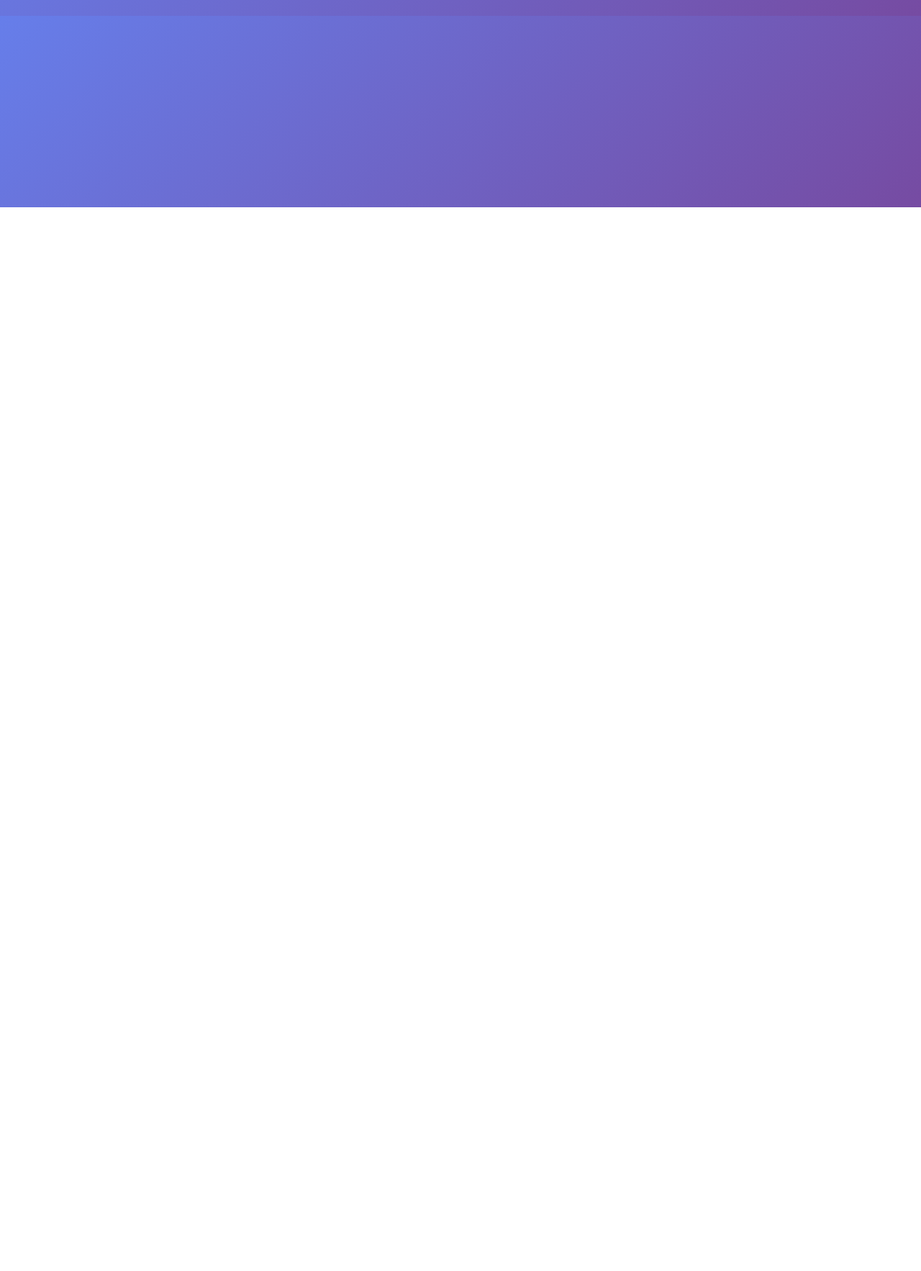
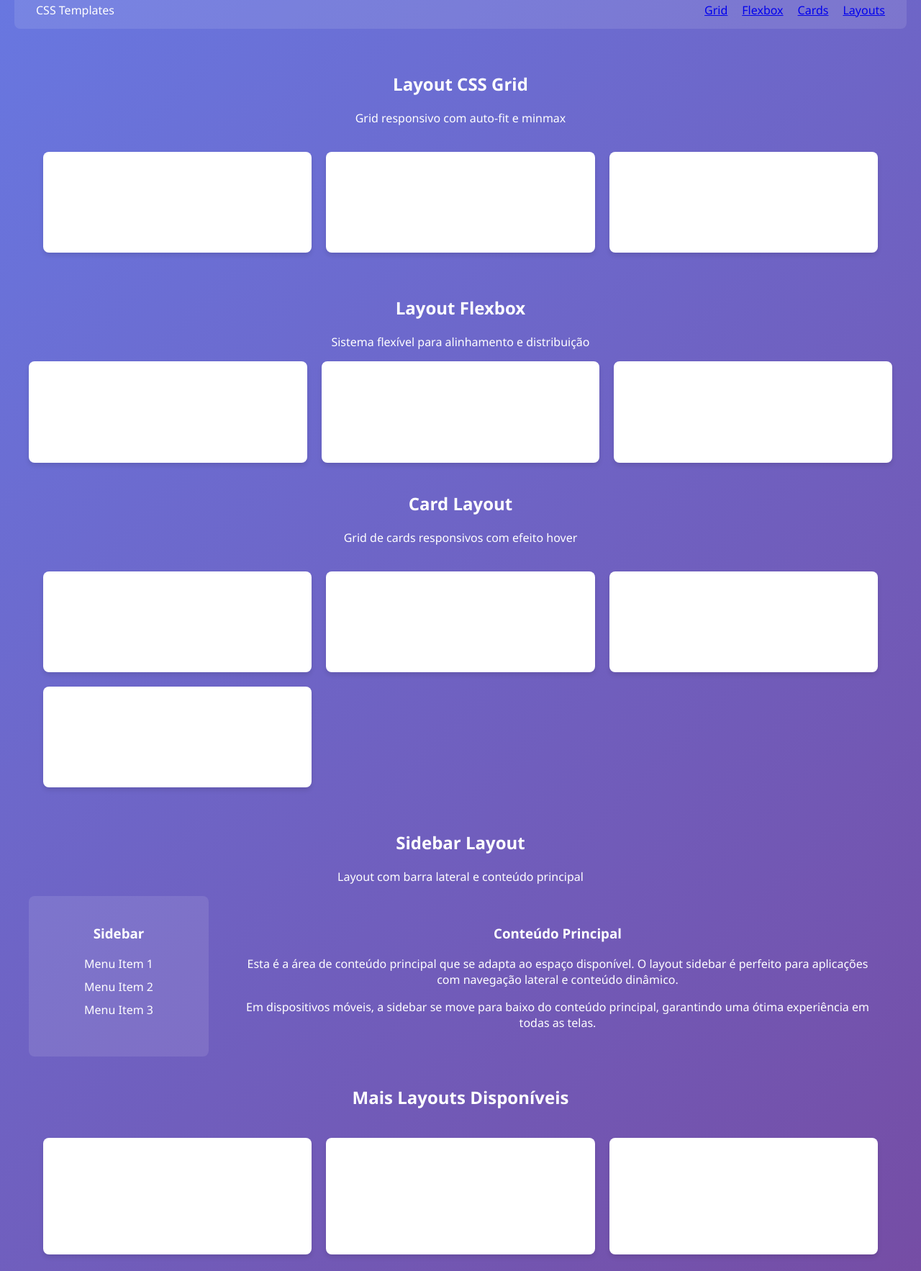
Before and after one commit to galafis/CSS-Layout-Templates, a plain HTML site: page index.html in a window 1280 px wide. Shown: the part 512-2278 px from the top of the page at 72% size. Before the commit the page ends 800 px from the top, so only its background shows below. Drawn offline with Linux system fonts and the light colour scheme.

Commit message:
feat: showcase all layout templates in index.htmlUpdate index.html
- Created comprehensive demonstration page with all layout types
- Added Hero Section with call-to-action
- Implemented Navigation Layout example
- Showcased CSS Grid layout with cards
- Demonstrated Flexbox layout implementation
- Added Card Layout grid with hover effects
- Included Sidebar Layout example with responsive behavior
- Added information cards for Holy Grail and responsive features
- Enhanced user experience with proper sections and semantic HTML
- All layouts now match the README documentation
- Page serves as live demo and template reference

```diff
--- a/index.html
+++ b/index.html
@@ -3,14 +3,141 @@
 <head>
     <meta charset="UTF-8">
     <meta name="viewport" content="width=device-width, initial-scale=1.0">
-    <title>CSS-Layout-Templates</title>
+    <title>CSS Layout Templates - Professional Responsive Layouts</title>
     <link rel="stylesheet" href="styles.css">
 </head>
 <body>
+    <!-- Hero Section -->
+    <section class="hero-section">
+        <h1>CSS Layout Templates</h1>
+        <p>Coleção profissional de layouts responsivos com CSS moderno</p>
+        <div class="cta">
+            <button class="btn">Explorar Templates</button>
+        </div>
+    </section>
+
+    <!-- Navigation Layout Example -->
+    <nav class="nav-layout">
+        <div class="logo">CSS Templates</div>
+        <ul>
+            <li><a href="#grid">Grid</a></li>
+            <li><a href="#flexbox">Flexbox</a></li>
+            <li><a href="#cards">Cards</a></li>
+            <li><a href="#layouts">Layouts</a></li>
+        </ul>
+    </nav>
+
+    <!-- Main Content Container -->
     <div class="container">
-        <h1>Responsive Layout Templates</h1>
-        <button class="btn">Sample Button</button>
-        <div class="author">Created by Gabriel Demetrios Lafis</div>
+        <!-- Grid Layout Section -->
+        <section id="grid" style="margin-top: 40px;">
+            <h2>Layout CSS Grid</h2>
+            <p>Grid responsivo com auto-fit e minmax</p>
+            <div class="grid-container">
+                <div class="card">
+                    <h3>Grid Item 1</h3>
+                    <p>Sistema de grid poderoso e flexível</p>
+                </div>
+                <div class="card">
+                    <h3>Grid Item 2</h3>
+                    <p>Layout automático e adaptável</p>
+                </div>
+                <div class="card">
+                    <h3>Grid Item 3</h3>
+                    <p>Responsivo em todos os dispositivos</p>
+                </div>
+            </div>
+        </section>
+
+        <!-- Flexbox Layout Section -->
+        <section id="flexbox" style="margin-top: 40px;">
+            <h2>Layout Flexbox</h2>
+            <p>Sistema flexível para alinhamento e distribuição</p>
+            <div class="flex-container">
+                <div class="card" style="flex: 1; min-width: 250px;">
+                    <h3>Flex Item 1</h3>
+                    <p>Alinhamento dinâmico</p>
+                </div>
+                <div class="card" style="flex: 1; min-width: 250px;">
+                    <h3>Flex Item 2</h3>
+                    <p>Espaçamento inteligente</p>
+                </div>
+                <div class="card" style="flex: 1; min-width: 250px;">
+                    <h3>Flex Item 3</h3>
+                    <p>Design responsivo</p>
+                </div>
+            </div>
+        </section>
+
+        <!-- Card Layout Section -->
+        <section id="cards" style="margin-top: 40px;">
+            <h2>Card Layout</h2>
+            <p>Grid de cards responsivos com efeito hover</p>
+            <div class="card-layout">
+                <div class="card">
+                    <h3>Card 1</h3>
+                    <p>Design moderno e limpo</p>
+                </div>
+                <div class="card">
+                    <h3>Card 2</h3>
+                    <p>Animações suaves</p>
+                </div>
+                <div class="card">
+                    <h3>Card 3</h3>
+                    <p>Interface profissional</p>
+                </div>
+                <div class="card">
+                    <h3>Card 4</h3>
+                    <p>Totalmente customizável</p>
+                </div>
+            </div>
+        </section>
+
+        <!-- Sidebar Layout Example -->
+        <section id="layouts" style="margin-top: 40px;">
+            <h2>Sidebar Layout</h2>
+            <p>Layout com barra lateral e conteúdo principal</p>
+            <div class="sidebar-layout">
+                <aside class="sidebar">
+                    <h3>Sidebar</h3>
+                    <ul style="list-style: none; padding: 0;">
+                        <li style="margin: 10px 0;">Menu Item 1</li>
+                        <li style="margin: 10px 0;">Menu Item 2</li>
+                        <li style="margin: 10px 0;">Menu Item 3</li>
+                    </ul>
+                </aside>
+                <div class="content">
+                    <h3>Conteúdo Principal</h3>
+                    <p>Esta é a área de conteúdo principal que se adapta ao espaço disponível. O layout sidebar é perfeito para aplicações com navegação lateral e conteúdo dinâmico.</p>
+                    <p>Em dispositivos móveis, a sidebar se move para baixo do conteúdo principal, garantindo uma ótima experiência em todas as telas.</p>
+                </div>
+            </div>
+        </section>
+
+        <!-- Holy Grail Layout Info -->
+        <section style="margin-top: 40px; margin-bottom: 40px;">
+            <h2>Mais Layouts Disponíveis</h2>
+            <div class="card-layout">
+                <div class="card">
+                    <h3>Holy Grail</h3>
+                    <p>Layout clássico com header, footer, sidebar e conteúdo principal</p>
+                </div>
+                <div class="card">
+                    <h3>Mobile-First</h3>
+                    <p>Abordagem responsiva otimizada para dispositivos móveis</p>
+                </div>
+                <div class="card">
+                    <h3>Responsive</h3>
+                    <p>Breakpoints para mobile, tablet, desktop e large desktop</p>
+                </div>
+            </div>
+        </section>
+
+        <!-- Author Section -->
+        <div class="author">
+            <p>Created by Gabriel Demetrios Lafis</p>
+            <p style="font-size: 0.9rem; margin-top: 10px;">⭐ Se este projeto foi útil, considere deixar uma estrela no GitHub!</p>
+        </div>
     </div>
 </body>
 </html>
```
